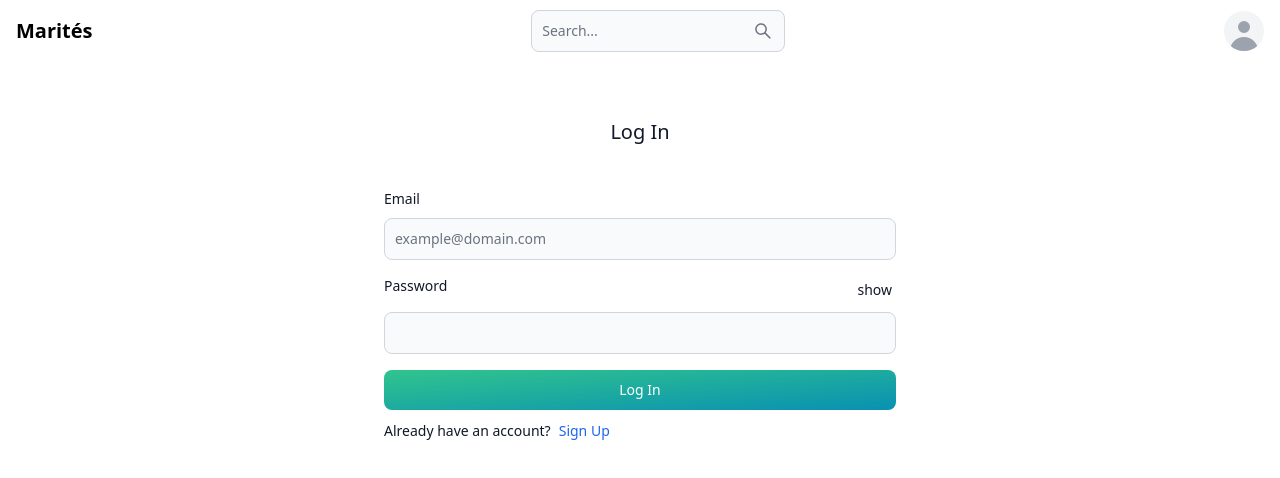
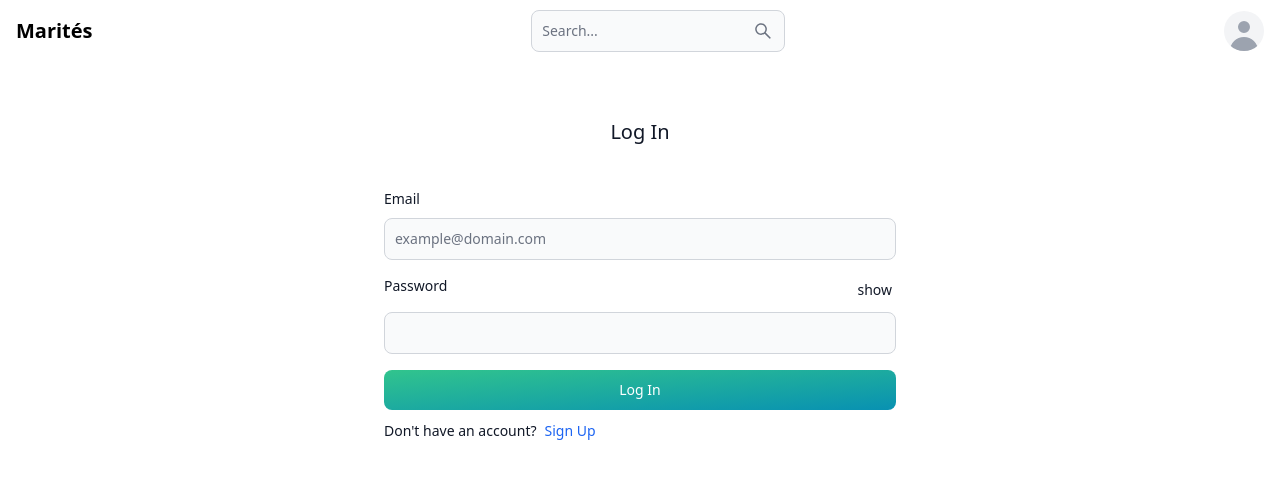
Before and after one commit to Xela-KP/fomo, a React (Vite) app in the folder src/client/: page /login in a window 1280 px wide. Shown: the top 478 px of the page. Built offline with nearby package versions, Linux system fonts and the light colour scheme; the HTML template or start-up script is replaced by a standard one.

Commit message:
fixed login text

```diff
--- a/src/client/src/pages/Login.tsx
+++ b/src/client/src/pages/Login.tsx
@@ -52,7 +52,7 @@ export default () => {
                     </Button>
                 </form>
                 <div className="mt-2 space-x-2">
-                    <Label>Already have an account?</Label>
+                    <Label>Don't have an account?</Label>
                     <Link to="../signup">
                         <Label className="cursor-pointer text-blue-600">
                             Sign Up
```
